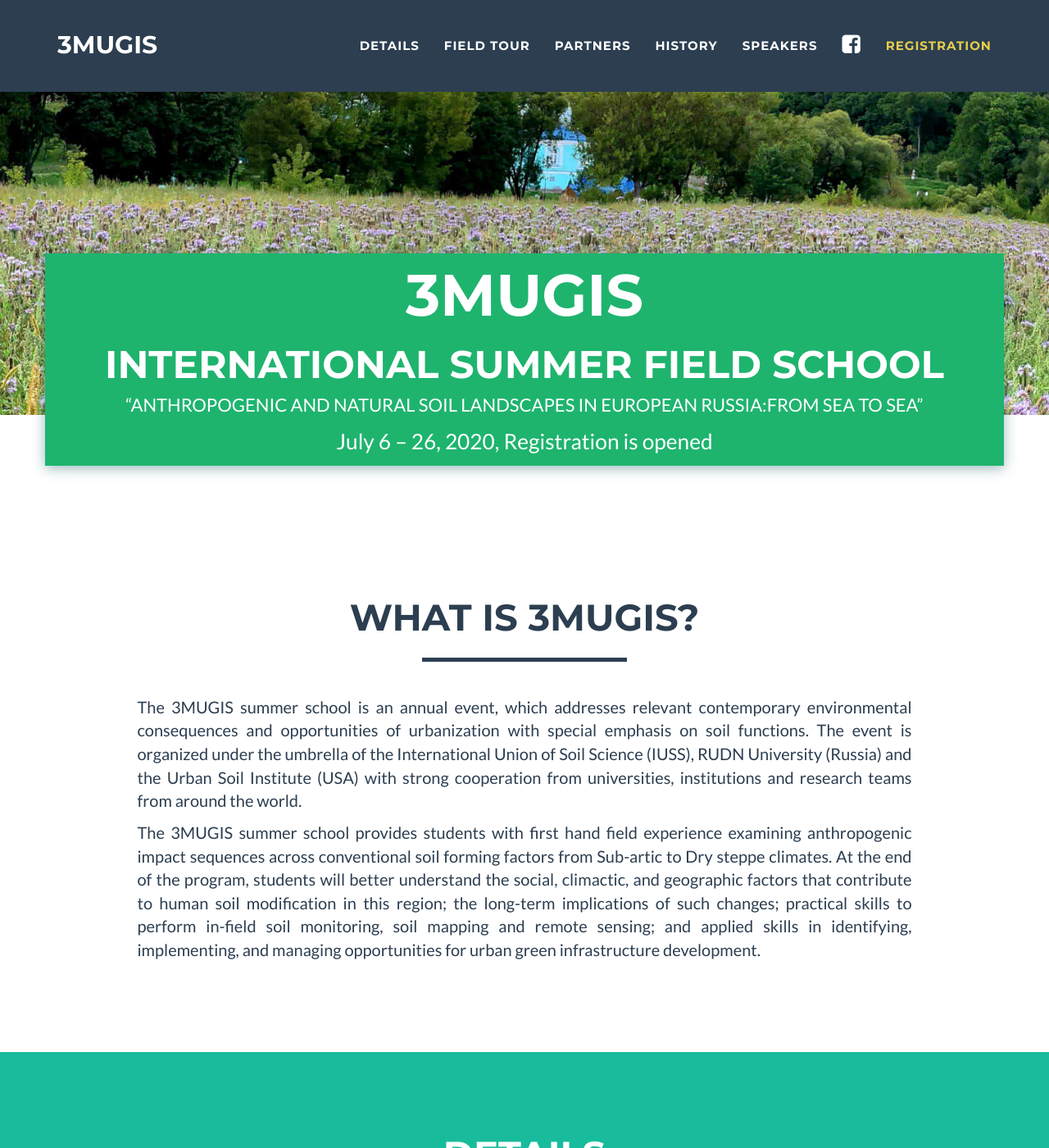
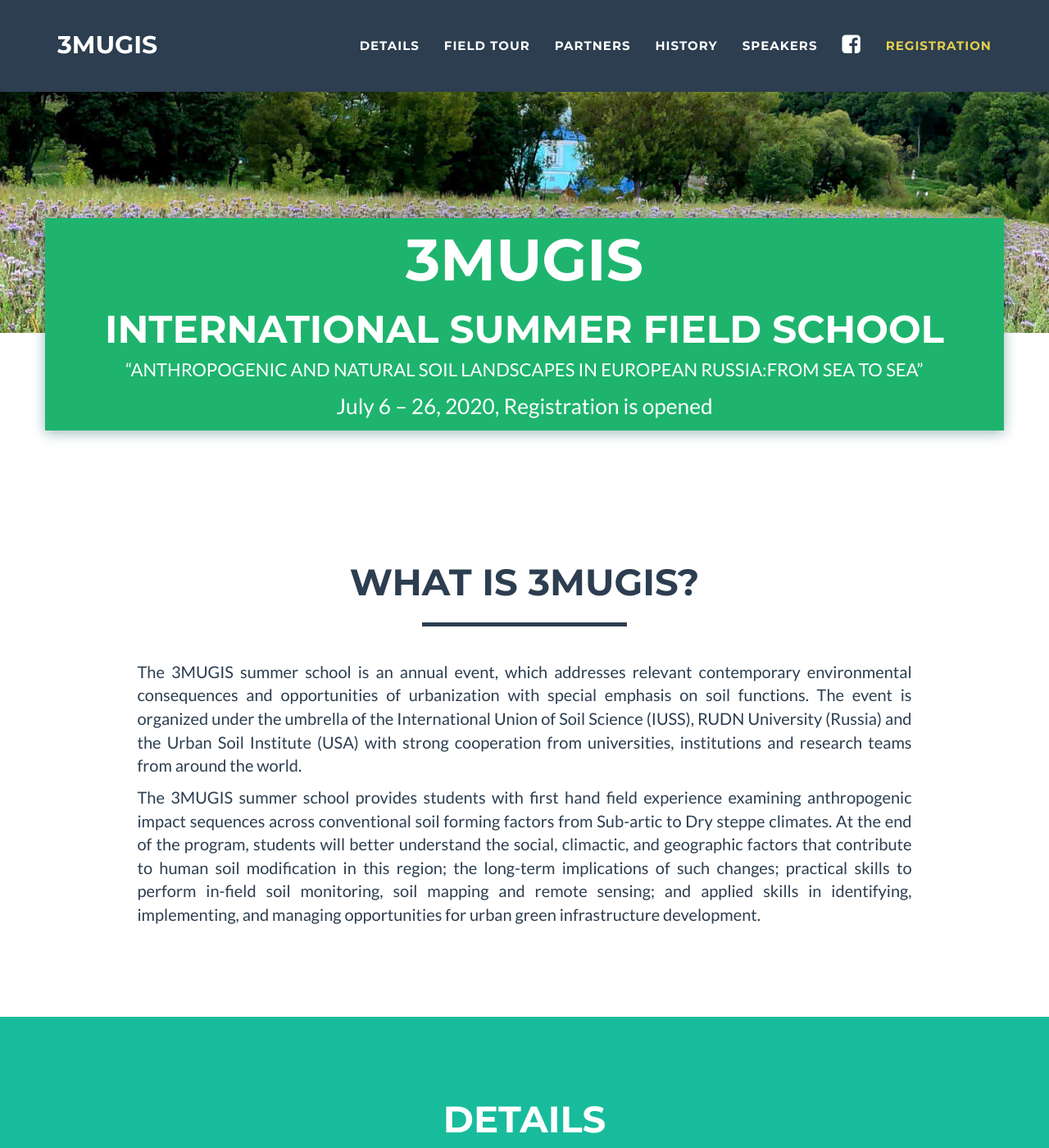
Before and after one commit to erasmus-rudn/erasmus-rudn.github.io, a Jekyll site: the page built from index.md, in a window 1280 px wide and 1400 px high, scrolled down 294 px. Shown: the whole window at 82% size. Built offline with Jekyll 4.4.1, drawn with Linux system fonts in a browser that asks for light colours.

Commit message:
Update style.css

```diff
--- a/_layouts/style.css
+++ b/_layouts/style.css
@@ -5,7 +5,7 @@ header.intro-back .col-lg-12 {
         to bottom,
         rgba(30,180,110, 1),
         rgba(30,180,110,1) );
-    margin-top: 483px;
+    margin-top: 440px;
     box-shadow: rgba(30,100,110,0.45) 0px 3px 15px;
 }
 header {
@@ -14,7 +14,7 @@ header {
 #background-carousel{
   position:absolute;
   width:100%;
-  height:100%;
+  height:700px;
   z-index:-1;
 }
 .carousel,
```
